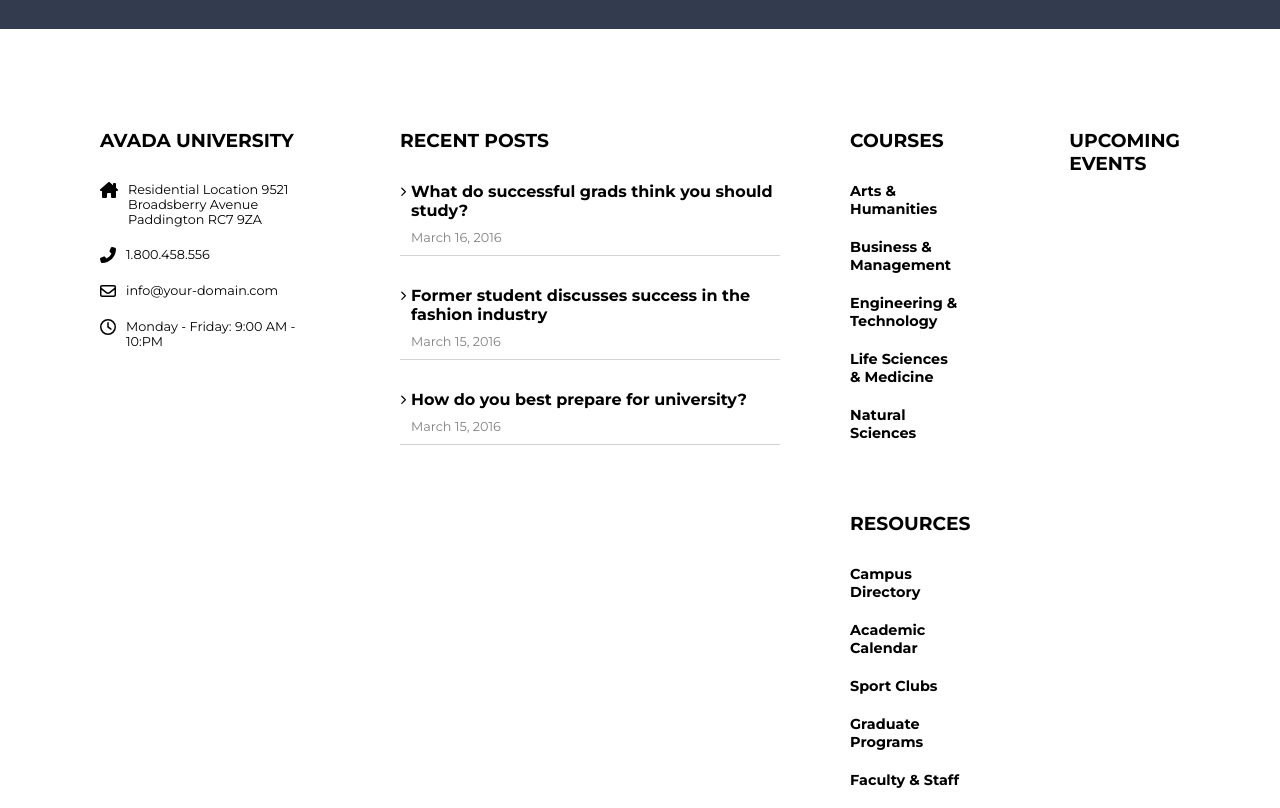
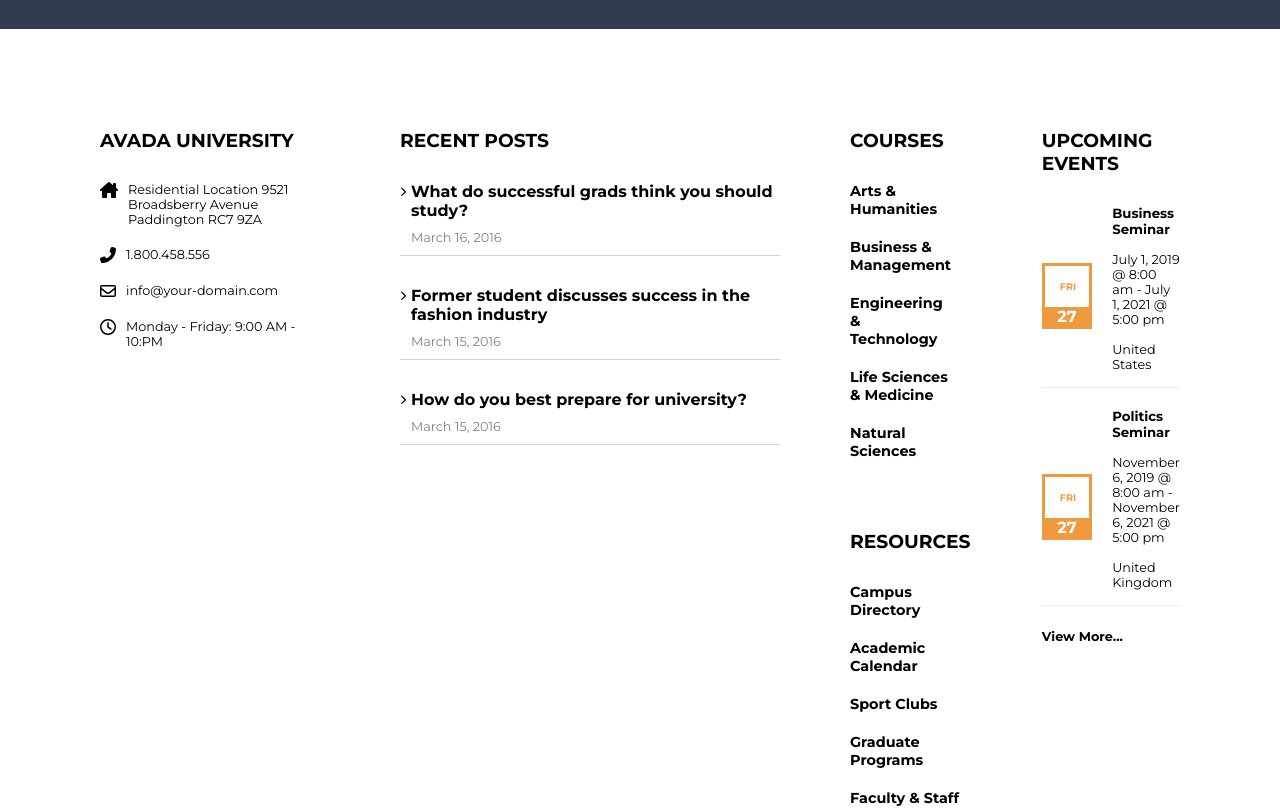
Before and after one commit to yurididomenico/proj-html-vuejs, a Vue app: page / in a window 1280 px wide. Shown: the part 4680-5488 px from the top of the page. Built offline with nearby package versions, Linux system fonts and the light colour scheme.

Commit message:
AboutUs: Struttura e Compilazione UPCOMING EVENTS

```diff
--- a/src/components/AboutUs.vue
+++ b/src/components/AboutUs.vue
@@ -98,17 +98,35 @@
         </ul>
       </div>
     </div>
-    <div>
+    <div class="upcoming">
       <h3>UPCOMING EVENTS</h3>
-      <!-- <ul>
-        <li class="f-mode">
-          <div>[]</div>
-          <div>
+      <ul>
+        <li class="f-mode f-align-center">
+          <div class="calendar">
+            <div>FRI</div>
+            <span>27</span>
+          </div>
+          <div class="events-info">
             <h5>Business Seminar</h5>
-            <p>July</p>
+            <p>July 1, 2019 @ 8:00 am - July 1, 2021 @ 5:00 pm</p>
+            <p>United States</p>
+          </div>
+
+        </li>
+
+        <li class="f-mode f-align-center">
+          <div class="calendar">
+            <div>FRI</div>
+            <span>27</span>
+          </div>
+          <div class="events-info">
+            <h5>Politics Seminar</h5>
+            <p>November 6, 2019 @ 8:00 am - November 6, 2021 @ 5:00 pm</p>
+            <p>United Kingdom</p>
           </div>
         </li>
-      </ul> -->
+      </ul>
+      <a href="#@">View More...</a>
     </div>
   </footer>
 </template>
@@ -207,5 +225,59 @@ footer
 
     }
   }
+
+  .upcoming
+  {
+    ul
+    {
+      li
+      {
+        border-bottom: 1px solid rgb(237, 237, 237);
+        margin-bottom: 20px;
+        .calendar
+        {
+          background-color: #f09a3f;
+          color: white;
+          padding: 3px;
+          margin-right: 20px;
+
+
+          div
+          {
+            background-color: white;
+            color: #f09a3f;
+            font-size: 0.6rem;
+            font-weight: bold;
+            padding: 15px;
+            padding-right: 13px;
+          }
+          span
+          {
+            text-align: center;
+            display: block;
+            font-weight: bold;
+          }
+
+        }
+        .events-info
+        {
+          >*
+          {
+            margin-bottom: 15px;
+          }
+          p
+          {
+            font-size: 0.8rem;
+          }
+        }
+      }
+    }
+
+    a
+    {
+      font-size: 0.8rem;
+      font-weight: bold;
+    }
+  }
 }
 </style>
```
